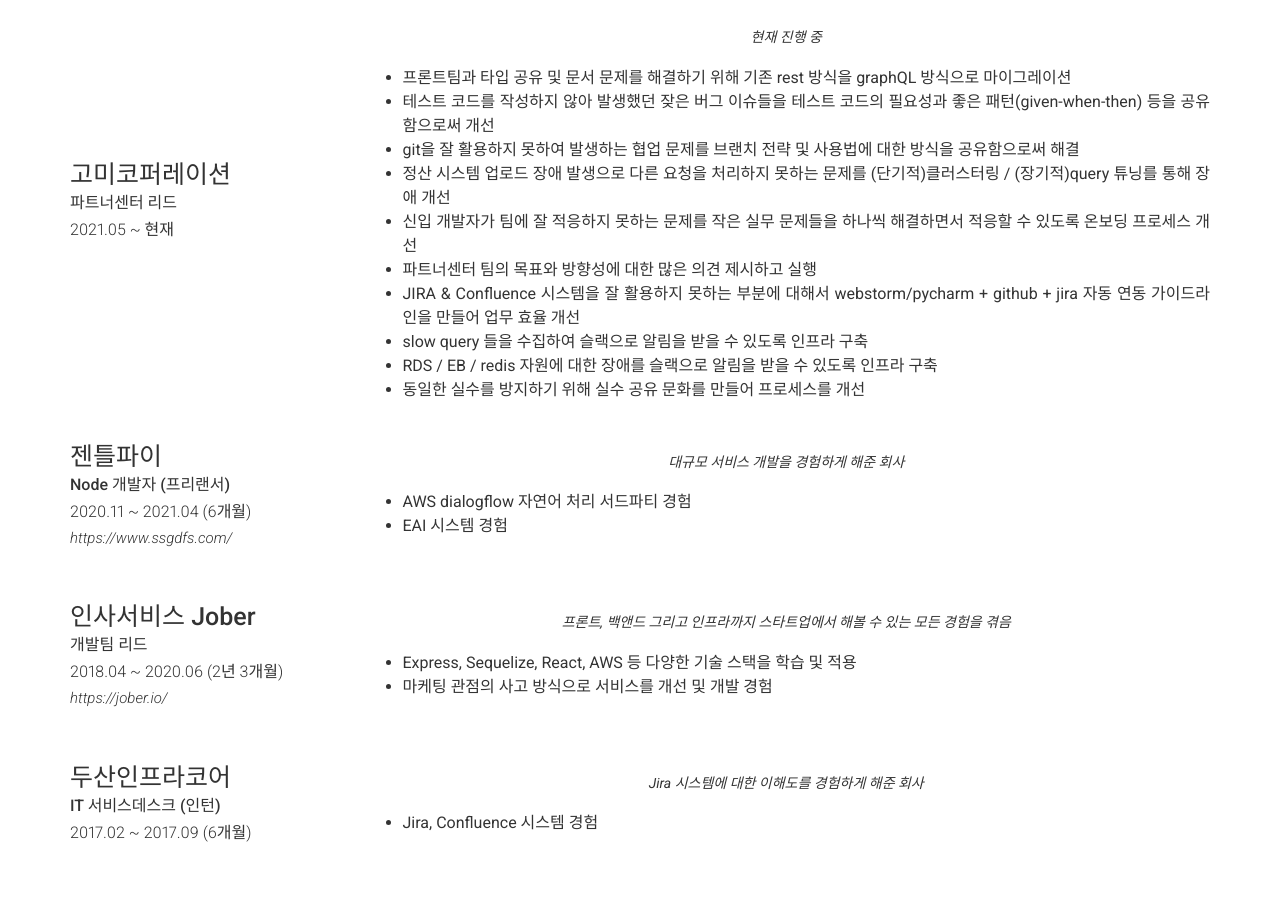
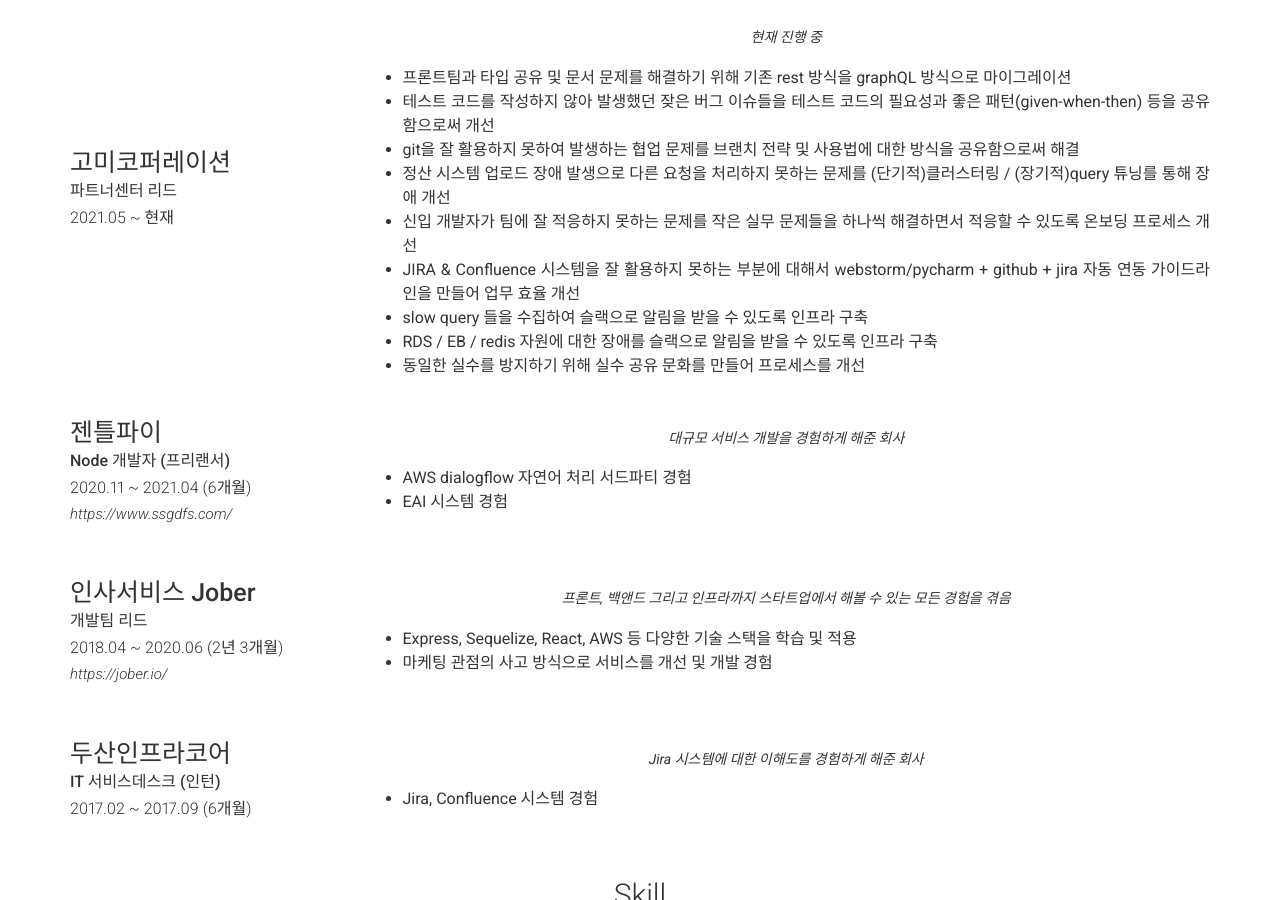
Before and after one commit to mystyle2006/mystyle2006.github.io, a Jekyll site: the page built from index.md, in a window 1280 px wide and 900 px high, scrolled down 658 px. Built offline with Jekyll 4.4.1, drawn with Linux system fonts in a browser that asks for light colours; nearby versions of some CDN libraries.

Commit message:
고미코퍼레이션 경험 수정

```diff
--- a/_config.yml
+++ b/_config.yml
@@ -59,7 +59,6 @@ content:
           - git을 잘 활용하지 못하여 발생하는 협업 문제를 브랜치 전략 및 사용법에 대한 방식을 공유함으로써 해결
           - 정산 시스템 업로드 장애 발생으로 다른 요청을 처리하지 못하는 문제를 (단기적)클러스터링 / (장기적)query 튜닝를 통해 장애 개선
           - 신입 개발자가 팀에 잘 적응하지 못하는 문제를 작은 실무 문제들을 하나씩 해결하면서 적응할 수 있도록 온보딩 프로세스 개선
-          - 파트너센터 팀의 목표와 방향성에 대한 많은 의견 제시하고 실행
           - JIRA & Confluence 시스템을 잘 활용하지 못하는 부분에 대해서 webstorm/pycharm + github + jira 자동 연동 가이드라인을 만들어 업무 효율 개선
           - slow query 들을 수집하여 슬랙으로 알림을 받을 수 있도록 인프라 구축
           - RDS / EB / redis 자원에 대한 장애를 슬랙으로 알림을 받을 수 있도록 인프라 구축
```
